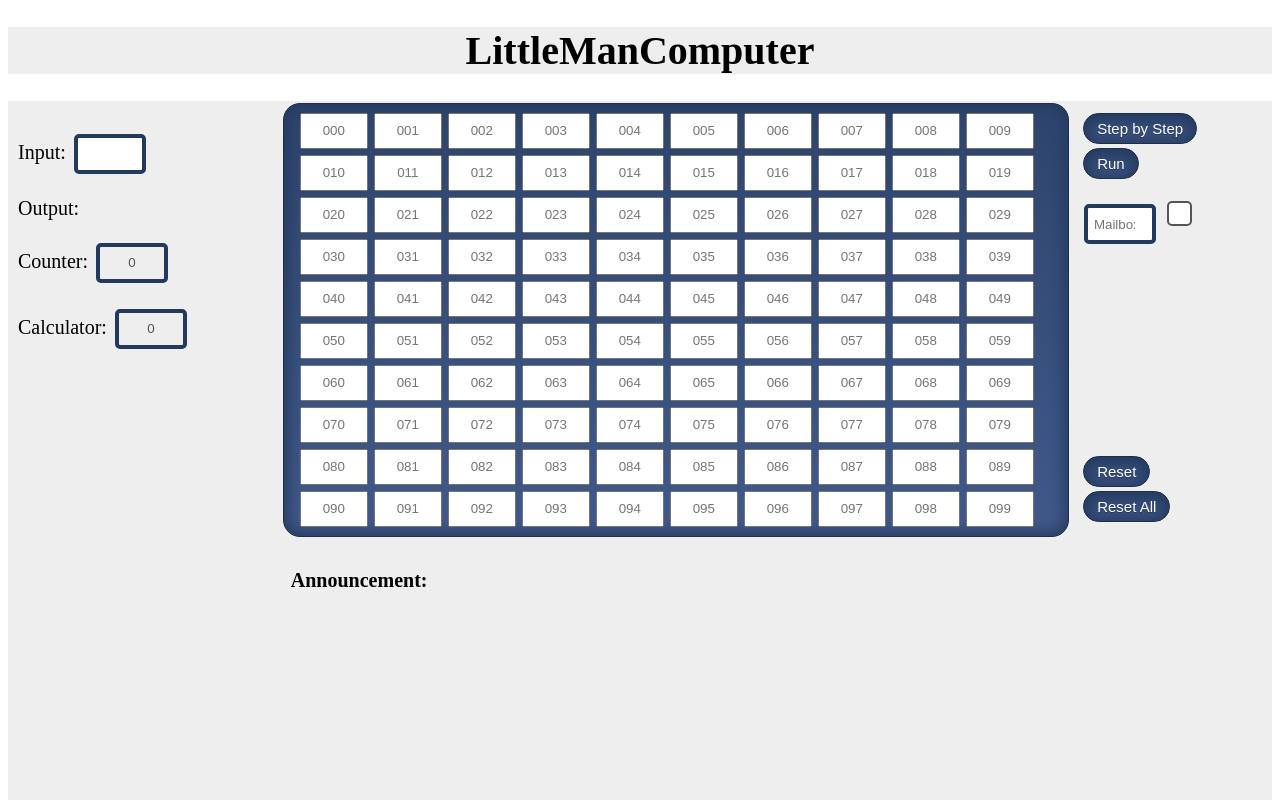
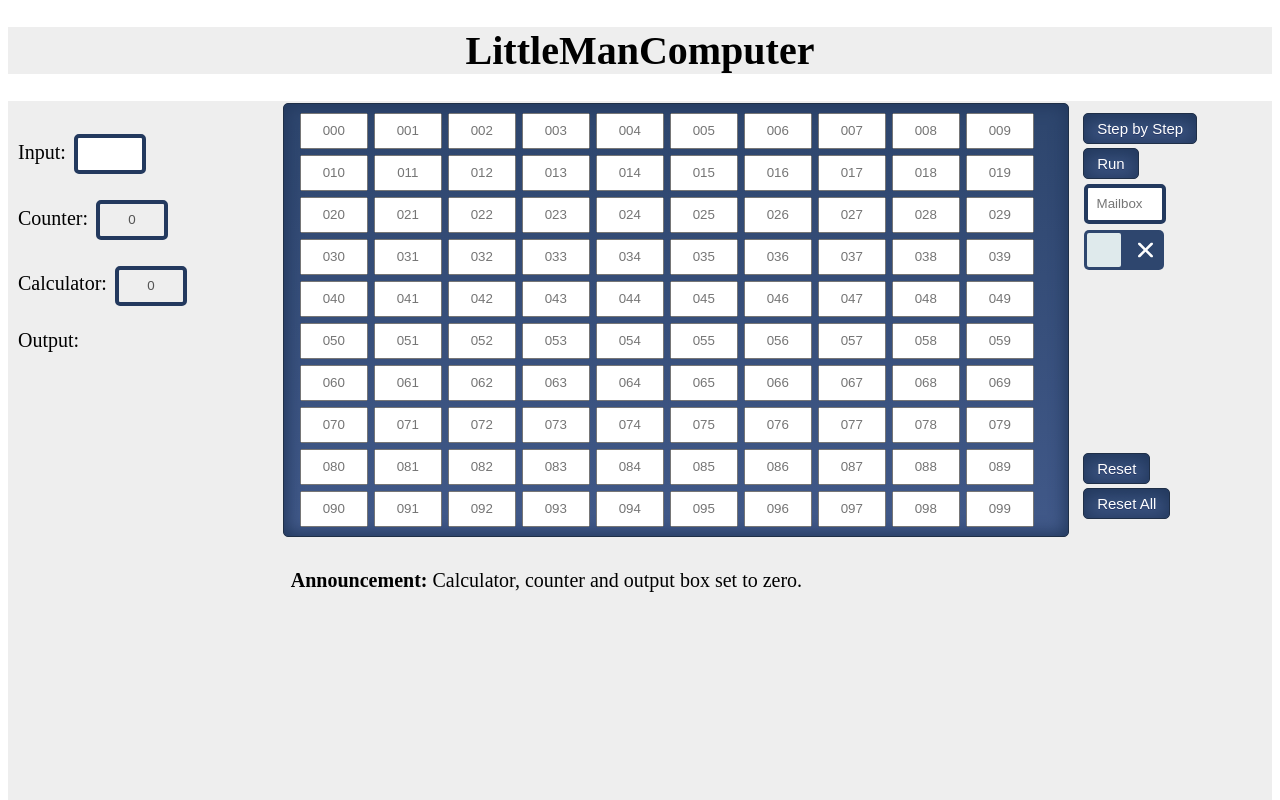
Before and after one commit to klauskie/LMC-Mod, a plain HTML site: page index.html in a window 1280 px wide. Both pictures are taken after a click on the button "Reset". Shown: the top 800 px of the page. Drawn offline with nearby package versions, Linux system fonts and the light colour scheme.

Commit message:
nuevo gui, elimina outputs, calc neg.

```diff
--- a/index.html
+++ b/index.html
@@ -11,34 +11,63 @@
     <title>LittleManComputer</title>
 </head>
 <body onload="appendText()">
+
+    <!-- Header -->
+
     <div>
         <h1 style="text-align: center">LittleManComputer</h1>
     </div>
 
     <div class="row">
+
+         <!-- Input Output Calculator -->
+
       <div class="column left">
         <p>Input: <input type="text" id="inputBox" maxlength="3"></p>
 
+        <p>Counter: <input type="text" disabled id="counterBox"></p>
+        <label>Calculator: <input disabled type="text"  id="calculatorBox"></label>
+        <br>
         <div style="background: #eee;">
                 <p id="outputBox">Output:</p>
             </div>
-        <p>Counter: <input type="text" disabled id="counterBox"></p>
-        <p>Calculator: <input type="text" disabled id="calculatorBox"></p>
-        <br>
       </div>
+
+        <!-- Mailboxes -->
 
       <div class="column middle myButton">
         <form action="" id="inpts"></form>
         </div>
+
+        <!-- Buttons Step by Step/ Run -->
+
         <div class="column right">
             <button class="myButton" onclick="runStep()" id="stepBtn">Step by Step</button>
             <button class="myButton" onclick="run()">Run</button>
             <br>
             <div>
-                <label> <input type="number" placeholder= " Mailbox" id="mbox"> <input type="checkbox" name="checkbox" id="chbox"> </label>
-                 <br><br><br><br><br><br><br><br><br><br>
+
+        <!-- Interrupt custom checkbox/ Mailbox Jump -->
+
+                <label> <input  style="width: 70px;" type="number" placeholder= " Mailbox" id="mbox">
+                    <div class="switch_box box_4">
+                        <div class="input_wrapper">
+                            <input id="chbox" type="checkbox" class="switch_4">
+                            <svg class="is_checked" xmlns="http://www.w3.org/2000/svg" viewBox="0 0 426.67 426.67">
+                          <path d="M153.504 366.84c-8.657 0-17.323-3.303-23.927-9.912L9.914 237.265c-13.218-13.218-13.218-34.645 0-47.863 13.218-13.218 34.645-13.218 47.863 0l95.727 95.727 215.39-215.387c13.218-13.214 34.65-13.218 47.86 0 13.22 13.218 13.22 34.65 0 47.863L177.435 356.928c-6.61 6.605-15.27 9.91-23.932 9.91z"/>
+                        </svg>
+                            <svg class="is_unchecked" xmlns="http://www.w3.org/2000/svg" viewBox="0 0 212.982 212.982">
+                          <path d="M131.804 106.49l75.936-75.935c6.99-6.99 6.99-18.323 0-25.312-6.99-6.99-18.322-6.99-25.312 0L106.49 81.18 30.555 5.242c-6.99-6.99-18.322-6.99-25.312 0-6.99 6.99-6.99 18.323 0 25.312L81.18 106.49 5.24 182.427c-6.99 6.99-6.99 18.323 0 25.312 6.99 6.99 18.322 6.99 25.312 0L106.49 131.8l75.938 75.937c6.99 6.99 18.322 6.99 25.312 0 6.99-6.99 6.99-18.323 0-25.313l-75.936-75.936z" fill-rule="evenodd" clip-rule="evenodd"/>
+                        </svg>
+                          </div>
+                    </div>
+                </label>
+                 <br><br><br><br><br><br><br><br>
+
+         <!-- Reset Buttons -->
+
                 <button id="reset" class="myButton" onClick="reset()">Reset</button>
-                <button id="resetAll" class="myButton" onClick="window.location.reload(false);">Reset All</button>
+                <button id="resetAll" class="myButton" onClick="window.location.reload(false)">Reset All</button>
             </div>
         </div>
     </div>
--- a/lmc.js
+++ b/lmc.js
@@ -126,8 +126,8 @@ function reset(){
     counter = 0;
     document.getElementById("counterBox").value = counter;
     document.getElementById("calculatorBox").value = calculator;
-    $("input").remove("outputBox");
-    $("#stepBtn").prop("disabled", false);
+    $("#stepBtn").prop('disabled', false);
+    document.getElementById("message").innerHTML = "Calculator, counter and output box set to zero. "
 }
 
 // Excecute
--- a/scripts.js
+++ b/scripts.js
@@ -1,12 +1,13 @@
+
+//Create Mailboxes Function
 const appendText =() => {
     for(i=0; i<100; i++){
        var inp = document.createElement("input");
-
        if(document.createElement("input"))
+       inp.onkeyup = function validNegatives(){
+        regexBNums(this);
+       }
        inp.maxLength = '3';
-      redexBNums();
-
-
        if(i < 10){
        inp.setAttribute('placeholder', '00'+i);
        }else{
@@ -16,6 +17,7 @@ const appendText =() => {
     }
    }
 
+   // Create multiple Outputs
 const ouputGrow = () => {
     document.getElementById("outputBox").value = outputL;
     outputL.push(calculator);
@@ -25,18 +27,24 @@ const ouputGrow = () => {
     out.style.borderRadius = '5px';
     $("#outputBox").after(out).value = outputL[outputL.length];
     out.value = outputL[outputL.length-1];
+    //Delete Output Boxes
+    $("#reset").click(function(){
+        $(out).remove();
+    });
 }
 
-const redexBNums = () => {
+// RegEx Validate Input
+const regexBNums = (inp) => {
 
     $('input').keydown(function(){
         var self = $(this);
         var removedText = self.val().replace(/[a-z]/gi, '');
         self.val(removedText);
-        // if(inp.value[0] == "-"){
-        //     inp.maxLength = 4;
-        // }else{
-        //     inp.maxLength = 3;
-        // }
+
+        if(inp.value[0] == "-"){
+            inp.maxLength = 4;
+        }else{
+            inp.maxLength = 3;
+        }
      });
 }
--- a/styles.css
+++ b/styles.css
@@ -21,7 +21,6 @@ body{
   background: #eee;
 }
 
-
 .row:after {
     content: "";
     display: table;
@@ -42,7 +41,7 @@ input{
 	text-align: center;
 
 }
-input[type = 'checkbox']{
+/* input[type = 'checkbox']{
 	display: inline-block;
 	-webkit-appearance:none;
     width:25px;
@@ -51,11 +50,10 @@ input[type = 'checkbox']{
     border-radius:5px;
 	border:2px solid #555;
 	margin-top: 20px;
-
 }
-input[type='checkbox']:checked {
+.chbx1 input[type='checkbox']:checked {
     background: #23395e;
-}
+} */
 .myButton {
 	-moz-box-shadow:inset 0px 0px 15px 3px #23395e;
 	-webkit-box-shadow:inset 0px 0px 15px 3px #23395e;
@@ -70,7 +68,7 @@ input[type='checkbox']:checked {
 	background-color:#2e466e;
 	-moz-border-radius:17px;
 	-webkit-border-radius:17px;
-	border-radius:17px;
+	border-radius:5px;
 	border:1px solid #1f2f47;
 	display:inline-block;
 	cursor:pointer;
@@ -92,3 +90,91 @@ input[type='checkbox']:checked {
 	filter:progid:DXImageTransform.Microsoft.gradient(startColorstr='#415989', endColorstr='#2e466e',GradientType=0);
 	background-color:#415989;
 }
+
+/* Checkbox*/
+
+.box_4{
+	background: #eee;
+}
+
+.input_wrapper{
+  width: 80px;
+  height: 40px;
+  position: relative;
+  cursor: pointer;
+}
+
+.input_wrapper input[type="checkbox"]{
+  width: 80px;
+  height: 40px;
+  cursor: pointer;
+  -webkit-appearance: none;
+     -moz-appearance: none;
+          appearance: none;
+  background: #2e466e;
+  border-radius: 5px;
+  position: relative;
+  outline: 0;
+  -webkit-transition: all .2s;
+  transition: all .2s;
+}
+
+.input_wrapper input[type="checkbox"]:after{
+  position: absolute;
+  content: "";
+  top: 3px;
+  left: 3px;
+  width: 34px;
+  height: 34px;
+  background: #dfeaec;
+  z-index: 2;
+  border-radius: 2px;
+  -webkit-transition: all .35s;
+  transition: all .35s;
+}
+
+.input_wrapper svg{
+  position: absolute;
+  top: 50%;
+  -webkit-transform-origin: 50% 50%;
+          transform-origin: 50% 50%;
+  fill: #fff;
+  -webkit-transition: all .35s;
+  transition: all .35s;
+  z-index: 1;
+}
+
+.input_wrapper .is_checked{
+  width: 18px;
+  left: 18%;
+  -webkit-transform: translateX(190%) translateY(-30%) scale(0);
+          transform: translateX(190%) translateY(-30%) scale(0);
+}
+
+.input_wrapper .is_unchecked{
+  width: 15px;
+  right: 10%;
+  -webkit-transform: translateX(0) translateY(-30%) scale(1);
+          transform: translateX(0) translateY(-30%) scale(1);
+}
+
+/* Checked State */
+.input_wrapper input[type="checkbox"]:checked{
+  background: #23da87;
+}
+
+.input_wrapper input[type="checkbox"]:checked:after{
+  left: calc(100% - 37px);
+}
+
+.input_wrapper input[type="checkbox"]:checked + .is_checked{
+  -webkit-transform: translateX(0) translateY(-30%) scale(1);
+          transform: translateX(0) translateY(-30%) scale(1);
+}
+
+.input_wrapper input[type="checkbox"]:checked ~ .is_unchecked{
+  -webkit-transform: translateX(-190%) translateY(-30%) scale(0);
+          transform: translateX(-190%) translateY(-30%) scale(0);
+}
+
+/* Switch 4 Specific Style End */
```
Lines whose indentation alone changed are shown as unchanged.
